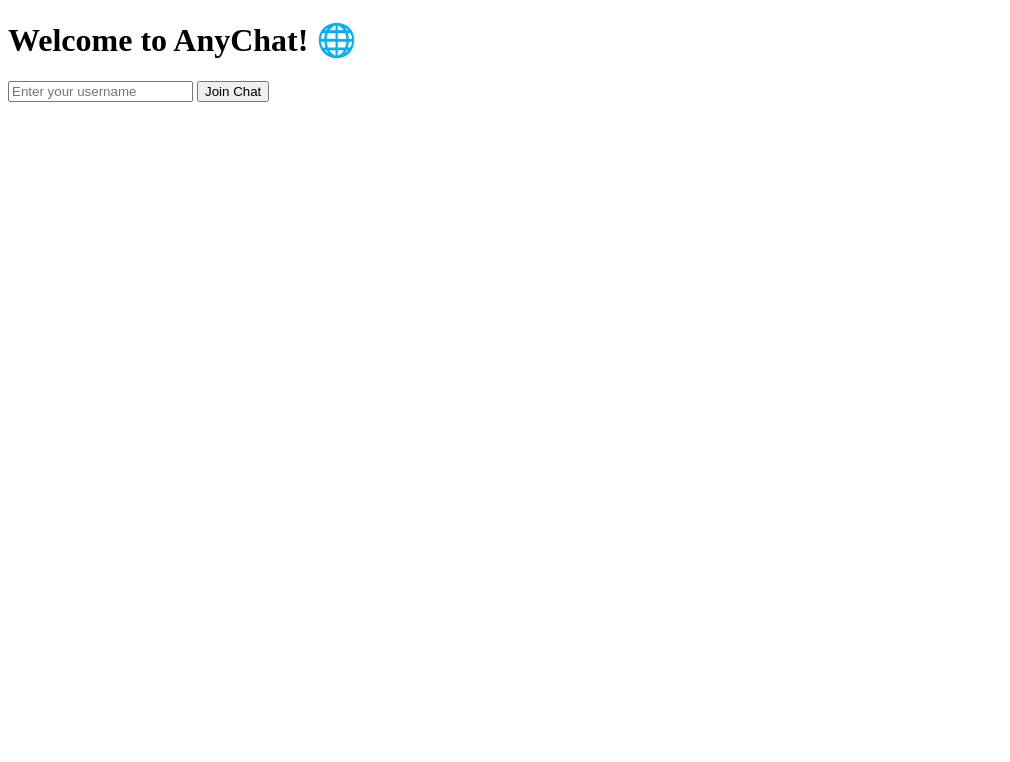
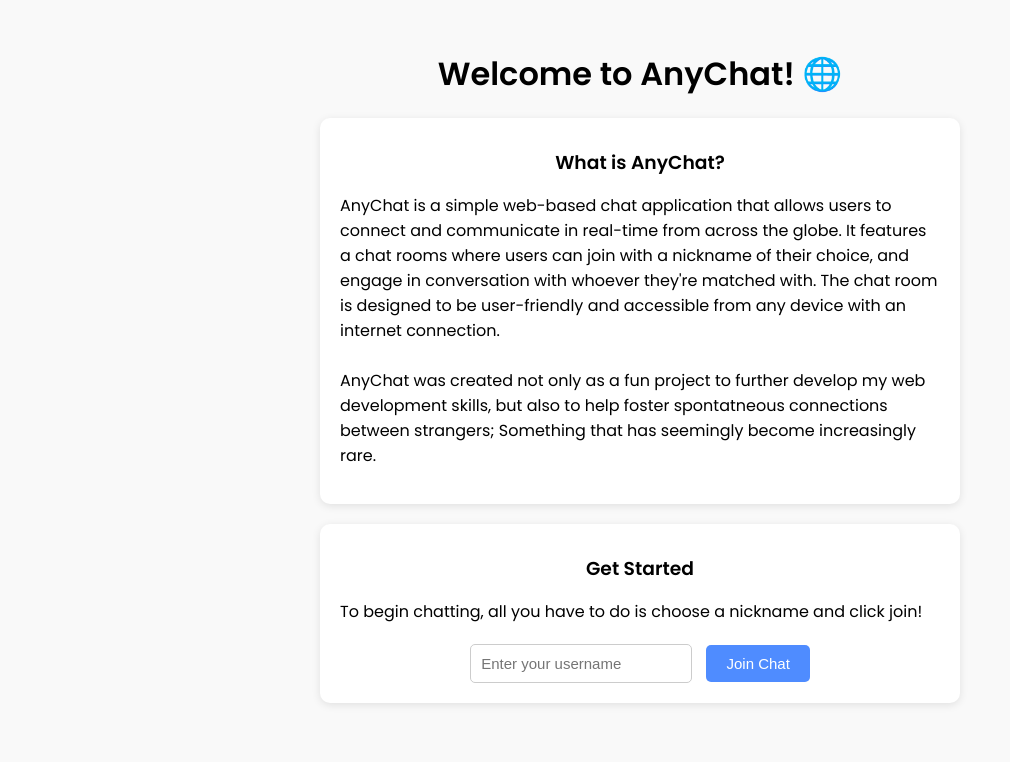
Before and after one commit to Runeozzyman/AnyChat, a Flask app: page / in a window 1280 px wide. Shown: the top 762 px of the page, without its empty margins (0-1010 px from the left). Run offline with Flask 3, Linux system fonts and the light colour scheme.

Commit message:
landing/homepage stylings

```diff
--- /dev/null
+++ b/Backend/static/home.css
@@ -0,0 +1,60 @@
+body {
+  text-align: center;
+  font-family: 'Poppins', sans-serif;
+  background-color: #f9f9f9;
+  margin: 0;
+  padding: 40px;
+}
+
+h1, h3 {
+  margin: 10px 0;
+}
+
+.description-box {
+  max-width: 600px;
+  margin: 20px auto;
+  padding: 20px;
+  background: white;
+  border-radius: 10px;
+  box-shadow: 0 2px 8px rgba(0,0,0,0.1);
+  text-align: left;
+}
+
+.join-box{
+max-width: 600px;
+  margin: 20px auto;
+  padding: 20px;
+  background: white;
+  border-radius: 10px;
+  box-shadow: 0 2px 8px rgba(0,0,0,0.1);
+  text-align: left;
+
+}
+
+.join-form {
+  margin-top: 20px;
+  text-align: center;
+}
+
+.join-form input[type="text"] {
+  padding: 10px;
+  border: 1px solid #ccc;
+  border-radius: 5px;
+  width: 200px;
+  font-size: 15px;
+}
+
+.join-form button {
+  margin-left: 10px;
+  padding: 10px 20px;
+  background-color: #4f8cff;
+  color: white;
+  border: none;
+  border-radius: 5px;
+  cursor: pointer;
+  font-size: 15px;
+}
+
+.join-form button:hover {
+  background-color: #3a6edc;
+}
--- a/Backend/templates/landing.html
+++ b/Backend/templates/landing.html
@@ -1,22 +1,37 @@
 <!DOCTYPE html>
-<html>
+<html lang="en">
+<head>
+    <meta charset="UTF-8">
+    <meta name="viewport" content="width=device-width, initial-scale=1.0">
+    <title>AnyChat - Home</title>
+    <link rel="stylesheet" href="{{ url_for('static', filename='home.css') }}">
+    <link rel="preconnect" href="https://fonts.googleapis.com">
+    <link rel="preconnect" href="https://fonts.gstatic.com" crossorigin>
+    <link href="https://fonts.googleapis.com/css2?family=Poppins:wght@400;600&display=swap" rel="stylesheet">
+</head>
+<body>
+    <h1>Welcome to AnyChat! 🌐</h1>
 
-    <head>
-        <meta charset="utf-8">
-        <meta http-equiv="X-UA-Compatible" content="IE=edge">
-        <title></title>
-        <meta name="description" content="">
-        <meta name="viewport" content="width=device-width, initial-scale=1">
-        <link rel="stylesheet" href="">
-    </head>
+    <div class="description-box">
+        <h3 style="text-align: center;">What is AnyChat?</h3>
+        <p>
+            AnyChat is a simple web-based chat application that allows users to connect and communicate in real-time from across the globe.
+            It features a chat rooms where users can join with a nickname of their choice, and engage in conversation with whoever they're matched with.
+            The chat room is designed to be user-friendly and accessible from any device with an internet connection.
+            <br><br>
+            AnyChat was created not only as a fun project to further develop my web development skills,
+            but also to help foster spontatneous connections between strangers; Something that has seemingly become increasingly rare.
+        </p>
+    </div>
 
-    <body>
-        <h1>Welcome to AnyChat! 🌐</h1>
-        <form action="/chat" method="post">
-            <input type="text" name="nickname" placeholder="Enter your username" required>
-            <button type = "submit">Join Chat</button>
-        </form>
 
-    </body>
-
+    <div class="join-box">
+    <h3 style="text-align: center;">Get Started</h3>
+    <p>To begin chatting, all you have to do is choose a nickname and click join!</p>
+    <form action="/chat" method="post" class="join-form">
+        <input type="text" name="nickname" placeholder="Enter your username" required>
+        <button type="submit">Join Chat</button>
+    </form>
+    </div>
+</body>
 </html>
```
